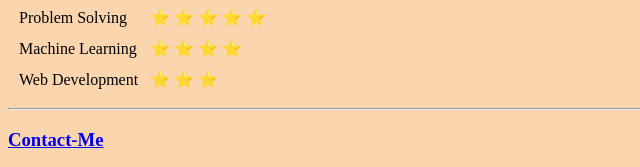
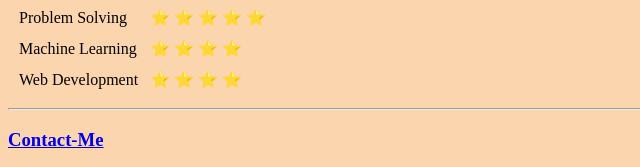
Before and after one commit to knapsack7/cv, a plain HTML site: page index.html in a window 1280 px wide. Shown: the part 1354-1521 px from the top of the page, 0-640 px from the left. Drawn offline with Linux system fonts and the light colour scheme.

Commit message:
Update index.html

```diff
--- a/index.html
+++ b/index.html
@@ -66,7 +66,7 @@
               <td>Machine Learning</td><td> &#11088; &#11088; &#11088; &#11088; </td>
           </tr>
           <tr>
-            <td>Web Development</td> <td>&#11088; &#11088; &#11088;</td>
+            <td>Web Development</td> <td>&#11088; &#11088; &#11088; &#11088;</td>
           </tr>
         </table>
         <hr>
```
